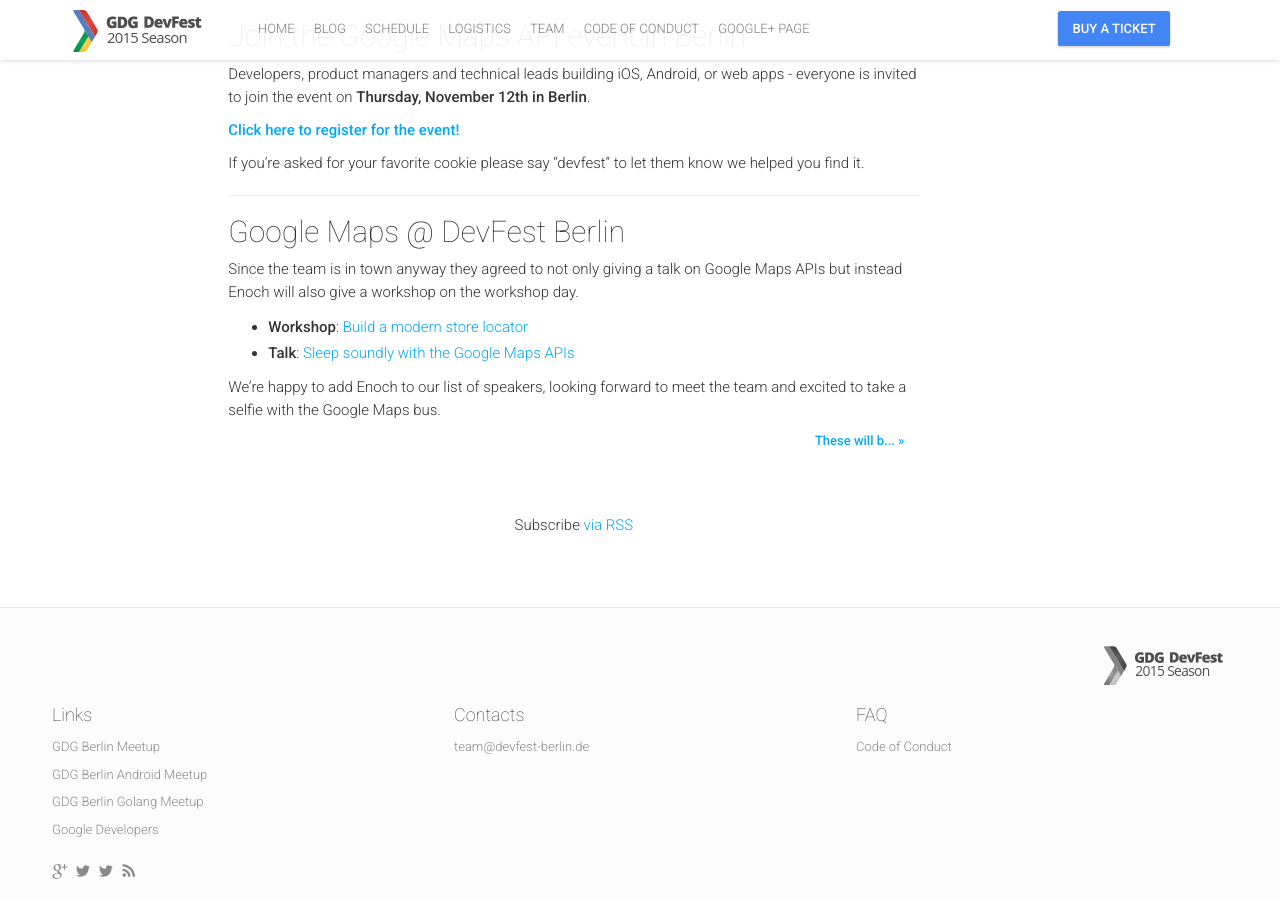
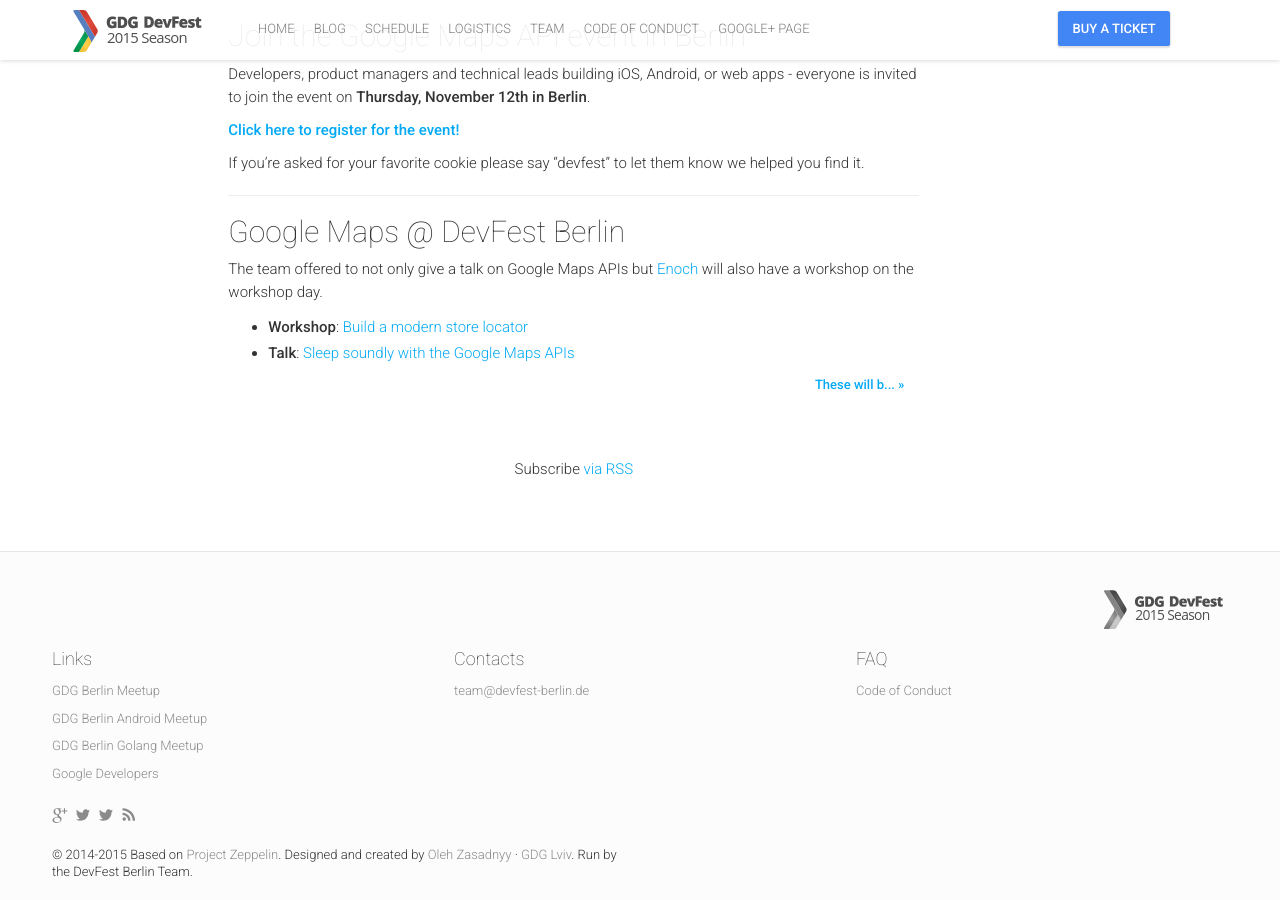
Before and after one commit to devfest-berlin/2015.devfest-berlin.de, a Jekyll site: the page built from _posts/2015-11-06-code-the-road.markdown, in a window 1280 px wide and 900 px high, scrolled down 818 px. Built offline with Jekyll 4.4.1, drawn with Linux system fonts in a browser that asks for light colours; nearby versions of some CDN libraries; comment, search, counter and statistics services are not loaded.

Commit message:
Update text

```diff
--- a/_posts/2015-11-06-code-the-road.markdown
+++ b/_posts/2015-11-06-code-the-road.markdown
@@ -27,12 +27,9 @@
 
 ##### Google Maps @ DevFest Berlin
 
-Since the team is in town anyway they agreed to not only giving a talk on Google Maps APIs but instead Enoch will also give a workshop on the workshop day.
+The team offered to not only give a talk on Google Maps APIs but [Enoch](/speakers/#speakerDetail-21) will also have a workshop on the workshop day.
 
  - **Workshop**: [Build a modern store locator](/schedule/#session-204)
  - **Talk**: [Sleep soundly with the Google Maps APIs](/schedule/#session-337)
 
-We're happy to add Enoch to our list of speakers, looking forward to meet the team and excited to take a selfie with the Google Maps bus.
-
-
 <img class="img-responsive feature-image" src="{{ site.baseurl }}/img/posts/google_codetheroad.jpg" style="display:none">
```
